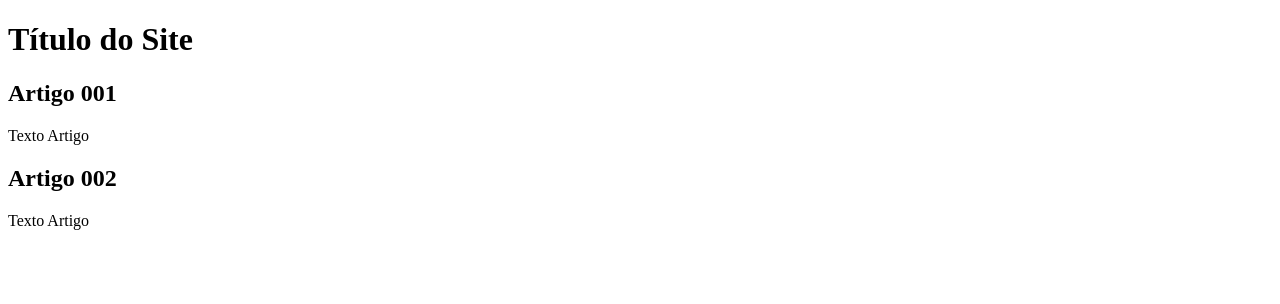
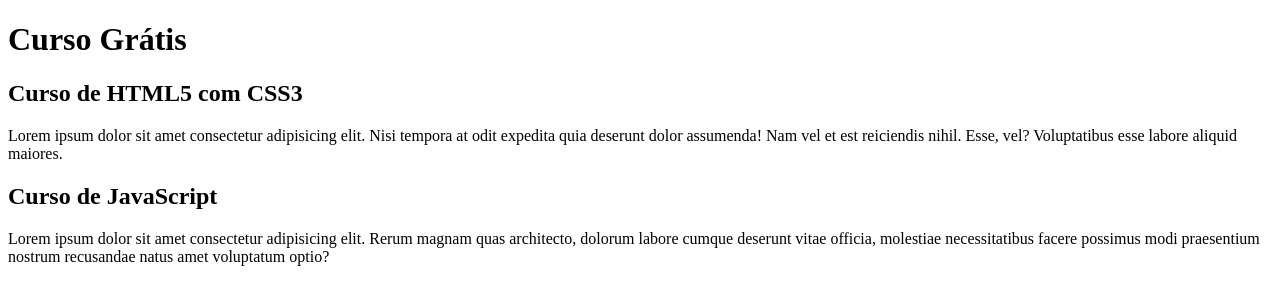
Before and after one commit to mariaraquelbarbosa/projeto-site, a plain HTML site: page index.html in a window 1280 px wide. Drawn offline with Linux system fonts and the light colour scheme.

Commit message:
comecei a escrever conteúdo

```diff
--- a/index.html
+++ b/index.html
@@ -9,15 +9,15 @@
 <body>
     <main>
         <header>
-            <h1>Título do Site</h1>
+            <h1>Curso Grátis</h1>
         </header>
         <article>
-            <h2>Artigo 001</h2>
-            <p>Texto Artigo</p>
+            <h2>Curso de HTML5 com CSS3</h2>
+            <p>Lorem ipsum dolor sit amet consectetur adipisicing elit. Nisi tempora at odit expedita quia deserunt dolor assumenda! Nam vel et est reiciendis nihil. Esse, vel? Voluptatibus esse labore aliquid maiores.</p>
         </article>
         <article>
-            <h2>Artigo 002</h2>
-            <p>Texto Artigo</p>
+            <h2>Curso de JavaScript</h2>
+            <p>Lorem ipsum dolor sit amet consectetur adipisicing elit. Rerum magnam quas architecto, dolorum labore cumque deserunt vitae officia, molestiae necessitatibus facere possimus modi praesentium nostrum recusandae natus amet voluptatum optio?</p>
         </article>
     </main>
 </body>
```
